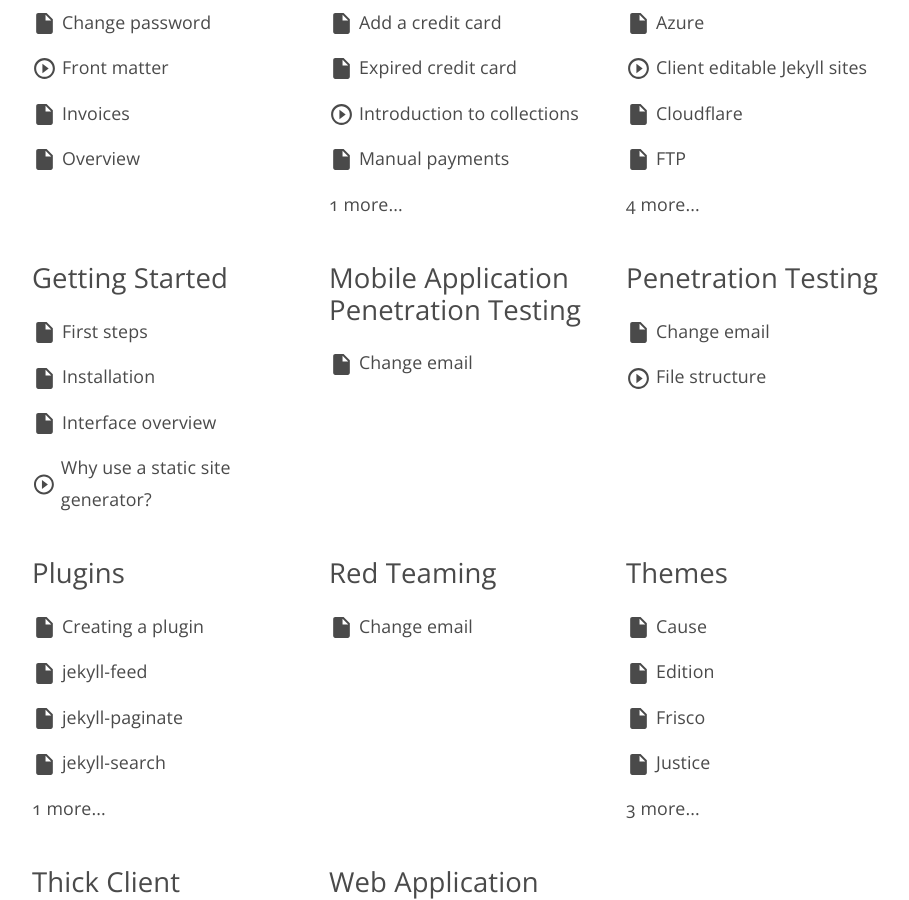
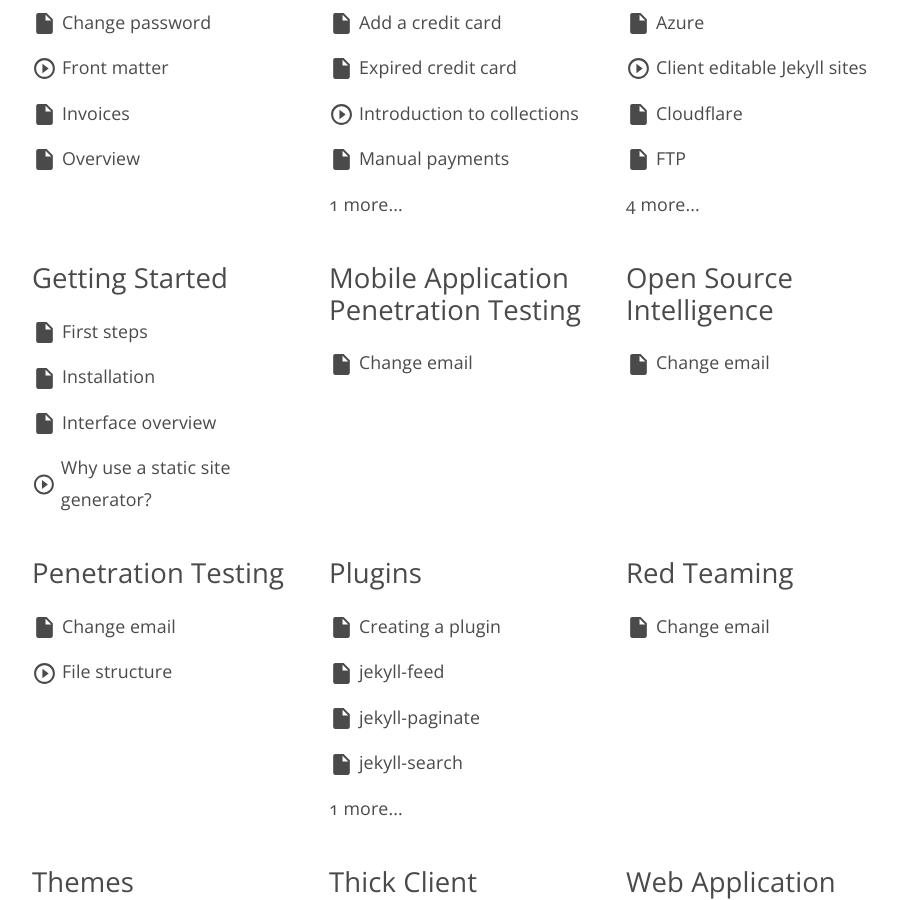
Before and after one commit to 101020210359/hackerspaces.me, a Jekyll site: the page built from index.html, in a window 1280 px wide and 900 px high, scrolled down 548 px. Shown: the whole window, without its empty margins (158-1067 px from the left). Built offline with Jekyll 4.4.1, drawn with Linux system fonts in a browser that asks for light colours; nearby versions of some CDN libraries.

Commit message:
Updated '_posts/2017-01-16-change-email.md' via CloudCannon

```diff
--- a/_posts/2017-01-16-change-email.md
+++ b/_posts/2017-01-16-change-email.md
@@ -7,6 +7,7 @@
   - web-application-penetration-testing
   - thick-client-penetration-testing
   - mobile-application-penetration-testing
+  - open-source-intelligence
 description: Update your email address
 type: Document
 ---
```
